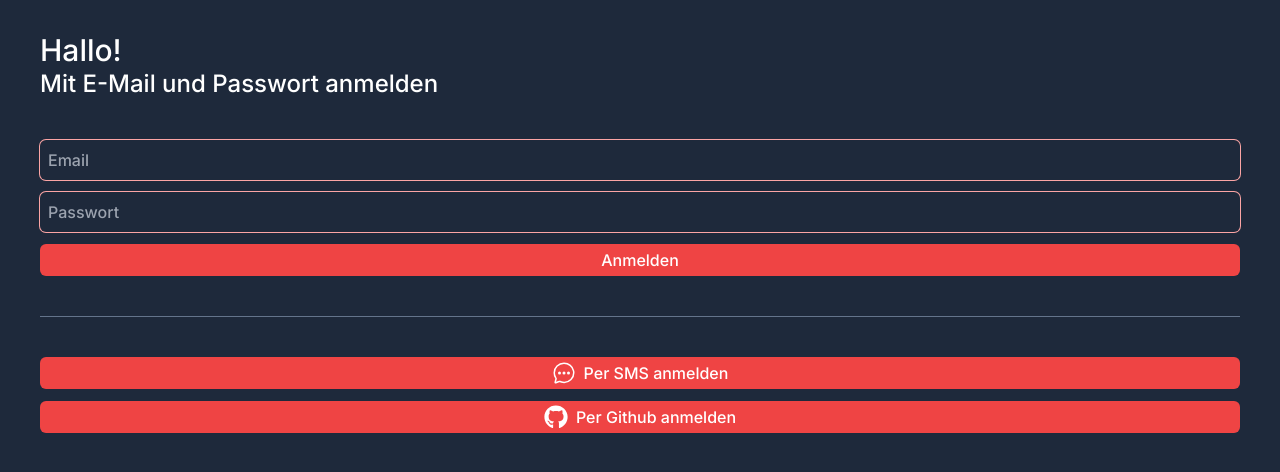
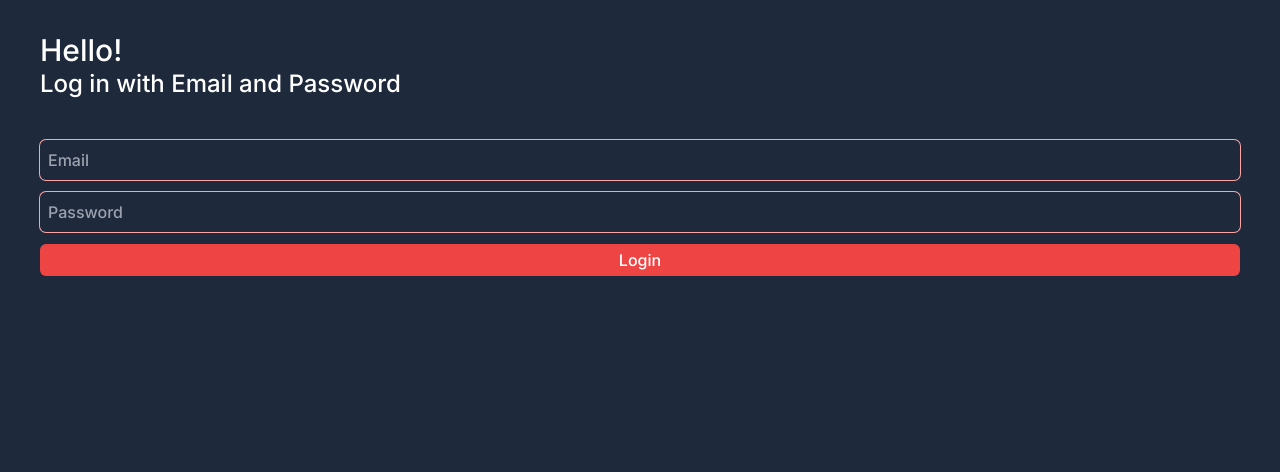
Before and after one commit to HannesCho/Apfel-market, a Next.js app: page /en/login in a window 1280 px wide. Shown: the top 472 px of the page. Built offline with nearby package versions, Linux system fonts and the light colour scheme.

Commit message:
feat: add multi language to login page

```diff
--- a/messages/de.json
+++ b/messages/de.json
@@ -20,5 +20,12 @@
     "sign-up": "Konto erstellen",
     "SMS": "Per SMS anmelden",
     "Github": "Per Github anmelden"
+  },
+  "Login": {
+    "h1": "Hallo!",
+    "h2": "Mit E-Mail und Passwort anmelden",
+    "email": "Email",
+    "password": "Passwort",
+    "login": "Anmelden"
   }
 }
--- a/messages/en.json
+++ b/messages/en.json
@@ -20,5 +20,12 @@
     "sign-up": "Sing Up",
     "SMS": "Contiune with SMS",
     "Github": "Continue with Github"
+  },
+  "Login": {
+    "h1": "Hello!",
+    "h2": "Log in with Email and Password",
+    "email": "Email",
+    "password": "Password",
+    "login": "Login"
   }
 }
--- a/src/app/[locale]/login/page.tsx
+++ b/src/app/[locale]/login/page.tsx
@@ -3,34 +3,28 @@ import FormButton from "@/components/form-btn";
 import SnsButton from "@/components/sns-btn";
 import { FaGithub } from "react-icons/fa";
 import { IoChatbubbleEllipsesOutline } from "react-icons/io5";
+import { useTranslations } from "next-intl";
 import { unstable_setRequestLocale } from "next-intl/server";
 
 export default function Login(props: { params: { locale: string } }) {
   unstable_setRequestLocale(props.params.locale);
+  const t = useTranslations("Login");
   return (
     <div className="flex flex-col gap-10 *:font-medium px-10 py-8">
       <div className="*:font-medium">
-        <h1 className="text-3xl">Hallo!</h1>
-        <h2 className="text-2xl">Mit E-Mail und Passwort anmelden</h2>
+        <h1 className="text-3xl">{t("h1")}</h1>
+        <h2 className="text-2xl">{t("h2")}</h2>
       </div>
       <form className="flex flex-col gap-3">
-        <Input type="email" placeholder="Email" required errors={[]} />
-        <Input type="password" placeholder="Passwort" required errors={[]} />
-        <FormButton loading={false} text="Anmelden" />
+        <Input type="email" placeholder={t("email")} required errors={[]} />
+        <Input
+          type="password"
+          placeholder={t("password")}
+          required
+          errors={[]}
+        />
+        <FormButton loading={false} text={t("login")} />
       </form>
-      <div className="w-full h-[1px] bg-slate-500" />
-      <div className="flex flex-col gap-3">
-        <SnsButton
-          href="/sms"
-          text="Per SMS anmelden"
-          Icon={IoChatbubbleEllipsesOutline}
-        />
-        <SnsButton
-          href="/github/start"
-          text="Per Github anmelden"
-          Icon={FaGithub}
-        />
-      </div>
     </div>
   );
 }
```
